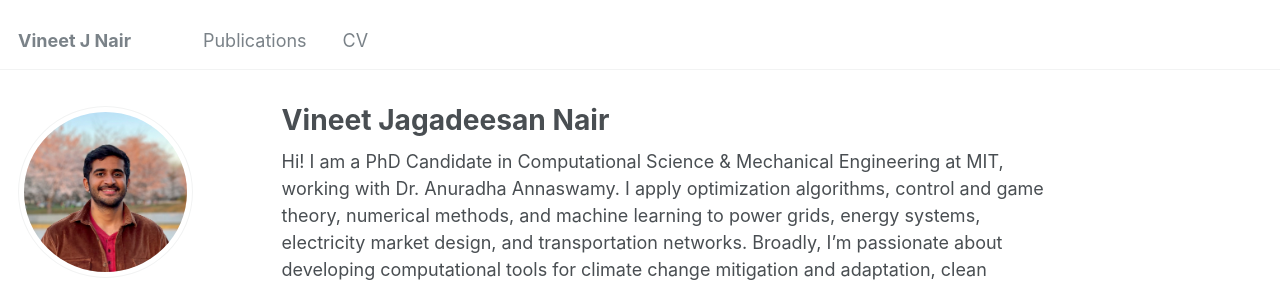
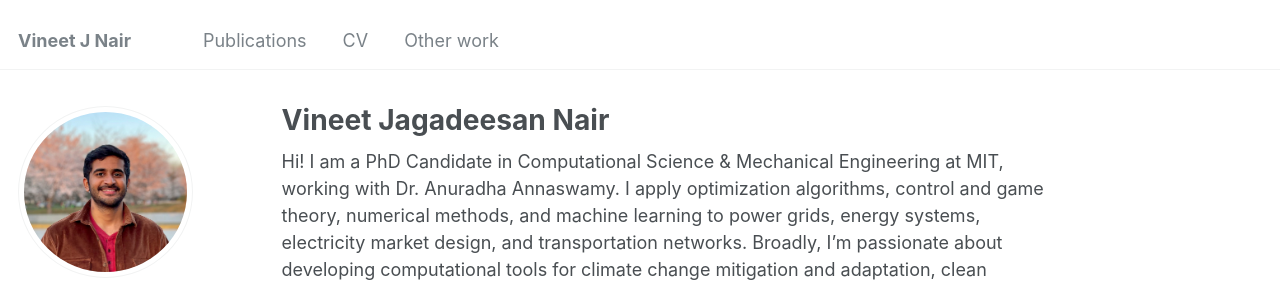
Before and after one commit to vineetjnair9/vineetjnair, a Jekyll site: the page built from _pages/about.md, in a window 1280 px wide. Shown: the top 282 px of the page. Built offline with Jekyll 4.4.1, drawn with Linux system fonts in a browser that asks for light colours; some web fonts are replaced.

Commit message:
Update navigation.yml

```diff
--- a/_data/navigation.yml
+++ b/_data/navigation.yml
@@ -5,3 +5,6 @@ main:
 
   - title: "CV"
     url: /cv/
+
+  - title: "Other work"
+    url: /other/
```
